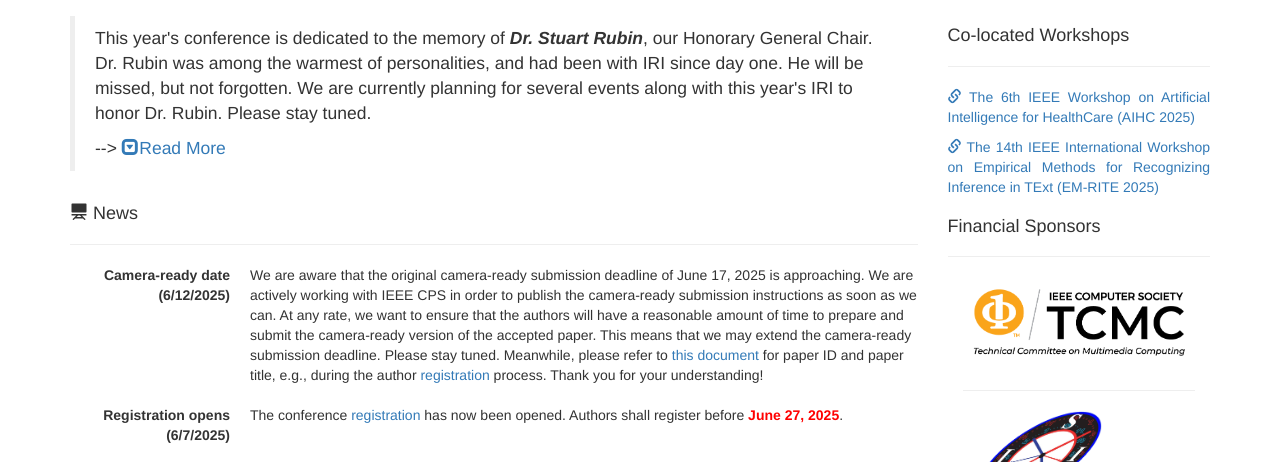
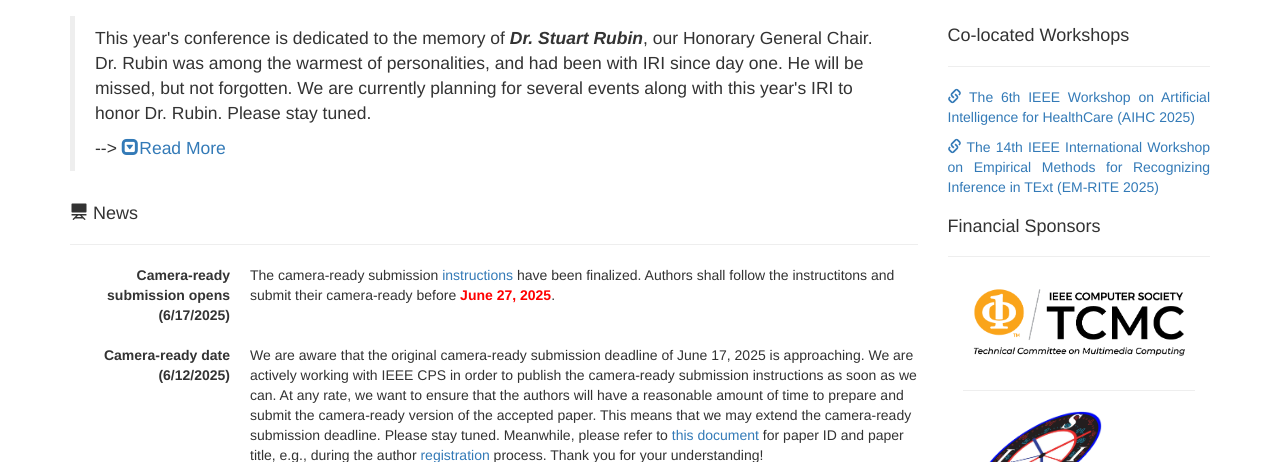
Before and after one commit to ieee-iri/ieee-iri.github.io, a plain HTML site: page index.html in a window 1280 px wide. Shown: the part 313-775 px from the top of the page. Drawn offline with nearby package versions, Linux system fonts and the light colour scheme.

Commit message:
Update index.html
Nan added a news item about 'camera-ready' on 6/17/2025.

```diff
--- a/index.html
+++ b/index.html
@@ -61,6 +61,15 @@
                         <hr>
                         <div>
                             <dl class=" dl-horizontal text-overflow">
+
+				<dt>
+                                    <span>Camera-ready submission opens (6/17/2025)</span>
+                                </dt>
+                                <dd>
+                                    The camera-ready submission <a href="camera_ready.html" target="_blank">instructions</a> have been finalized. Authors shall follow the instructitons and submit
+				    their camera-ready before
+				    <font color="red"><b>June 27, 2025</b></font>.
+                                </dd><br>
 
 				<dt>
                                     <span>Camera-ready date (6/12/2025)</span>
```
